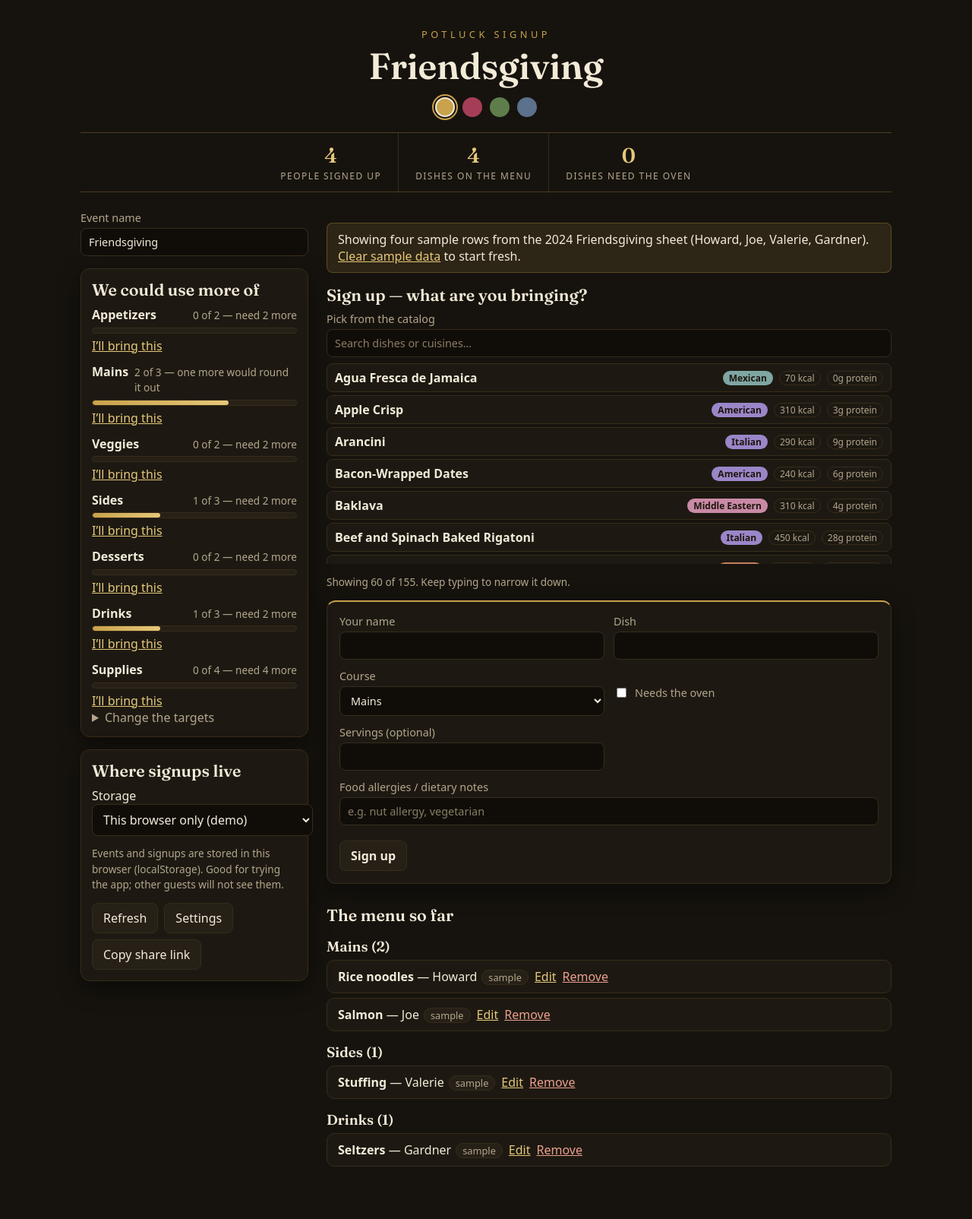
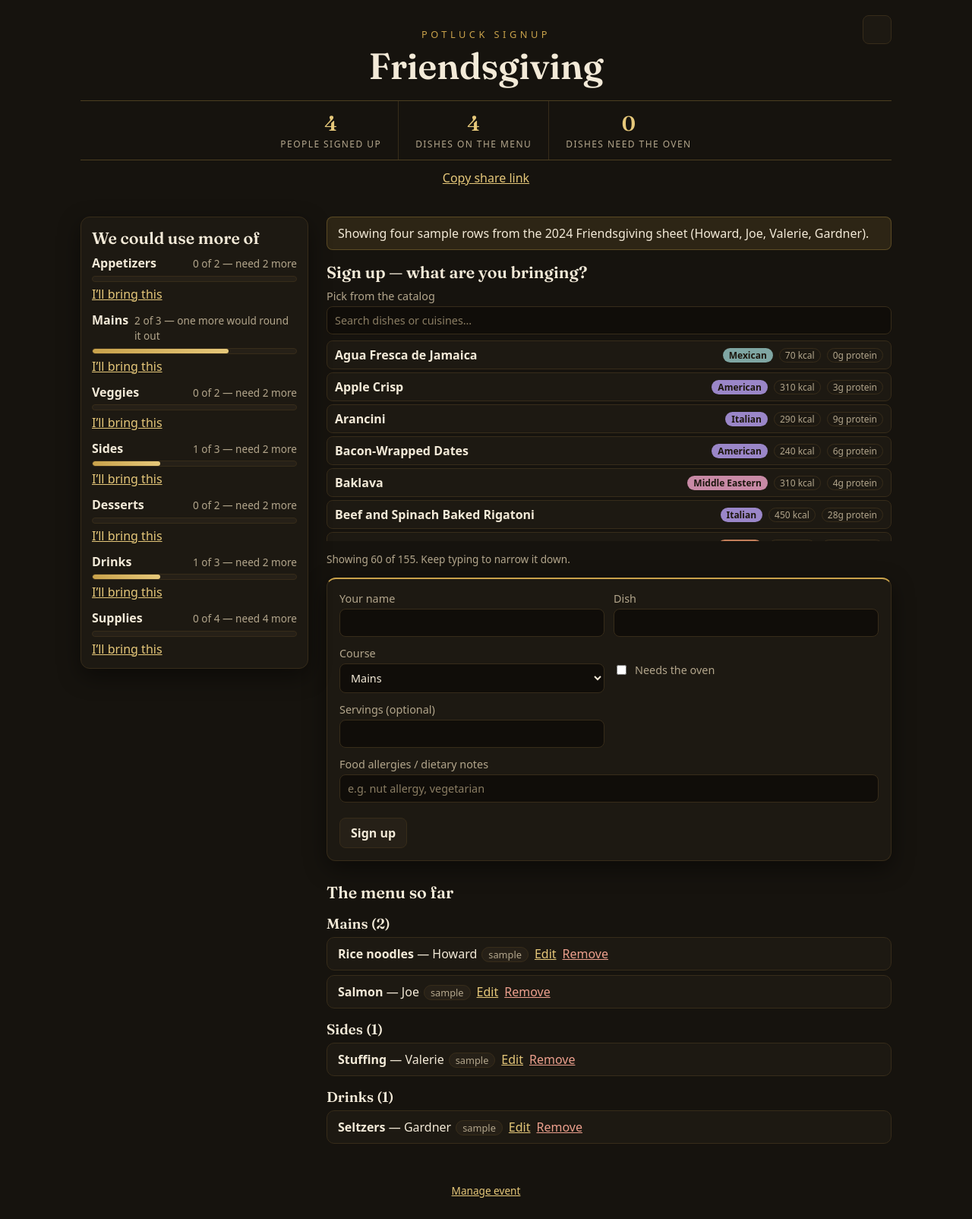
Before and after one commit to jcirni/potluck-signup, a React (Vite) app: page / in a window 1280 px wide. Shown: the whole page at 76% size. Before the commit the page ends 1579 px from the top, so only its background shows below. Built offline with nearby package versions, Linux system fonts and the light colour scheme.

Commit message:
Move management controls into a drawer

```diff
--- a/src/App.tsx
+++ b/src/App.tsx
@@ -87,6 +87,7 @@ export default function App() {
   const [confirmRemoveId, setConfirmRemoveId] = useState<string | null>(null)
   const [confirmClearSamples, setConfirmClearSamples] = useState(false)
   const [showSettings, setShowSettings] = useState(false)
+  const [manageOpen, setManageOpen] = useState(false)
   const [installPrompt, setInstallPrompt] = useState<BeforeInstallPromptEvent | null>(null)
   const [event, setEvent] = useState<PotluckEvent | null>(null)
   const [accent, setAccent] = useState<Accent>(() => {
@@ -113,6 +114,20 @@ export default function App() {
       window.removeEventListener('appinstalled', onInstalled)
     }
   }, [])
+
+  // The management drawer closes on Escape and locks page scroll while open.
+  useEffect(() => {
+    if (!manageOpen) return
+    const onKey = (e: KeyboardEvent) => {
+      if (e.key === 'Escape') setManageOpen(false)
+    }
+    window.addEventListener('keydown', onKey)
+    document.body.style.overflow = 'hidden'
+    return () => {
+      window.removeEventListener('keydown', onKey)
+      document.body.style.overflow = ''
+    }
+  }, [manageOpen])
 
   const installApp = useCallback(async () => {
     if (!installPrompt) return
@@ -350,25 +365,20 @@ export default function App() {
   return (
     <div className="page" data-accent={accent}>
       <header className="hero">
+        <button
+          type="button"
+          className="burger"
+          onClick={() => setManageOpen(true)}
+          aria-label="Manage event"
+          aria-haspopup="dialog"
+        >
+          <span />
+          <span />
+          <span />
+        </button>
         <p className="hero-eyebrow">Potluck signup</p>
         <h1 className="hero-name">{eventName}</h1>
         {event?.date && <p className="hero-date">{formatEventDate(event.date)}</p>}
-        {canEditAccent && (
-          <div className="swatches" role="group" aria-label="Event accent color">
-            {ACCENTS.map((a) => (
-              <button
-                key={a}
-                type="button"
-                className={`swatch${accent === a ? ' selected' : ''}`}
-                data-swatch={a}
-                onClick={() => void pickAccent(a)}
-                aria-label={`${a} accent`}
-                aria-pressed={accent === a}
-                title={a}
-              />
-            ))}
-          </div>
-        )}
         <div className="stats">
           <div className="stat">
             <span className="stat-num">{signups.length}</span>
@@ -389,15 +399,15 @@ export default function App() {
             </div>
           )}
         </div>
+        <div className="hero-actions">
+          <button type="button" className="link" onClick={copyShareLink}>
+            Copy share link
+          </button>
+        </div>
       </header>
 
       <div className="layout">
       <aside>
-        <label className="event-label">
-          Event name
-          <input value={eventName} onChange={(e) => saveEventName(e.target.value)} aria-label="Event name" />
-        </label>
-
         <section className="panel">
           <h2>We could use more of</h2>
           {gaps.length === 0 && <p className="good">Every course has hit its target. Nice spread.</p>}
@@ -422,24 +432,6 @@ export default function App() {
               </li>
             ))}
           </ul>
-          <details>
-            <summary>Change the targets</summary>
-            <div className="targets">
-              {COURSES.map((course) => (
-                <label key={course}>
-                  {course}
-                  <input
-                    type="number"
-                    min={0}
-                    value={targets[course]}
-                    onChange={(e) =>
-                      saveTargets({ ...targets, [course]: Math.max(0, Number(e.target.value) || 0) })
-                    }
-                  />
-                </label>
-              ))}
-            </div>
-          </details>
         </section>
 
         {allergies.length > 0 && (
@@ -455,78 +447,6 @@ export default function App() {
           </section>
         )}
 
-        <section className="panel">
-          <h2>Where signups live</h2>
-          <label>
-            Storage
-            <select value={mode} onChange={(e) => setMode(e.target.value as StoreMode)}>
-              <option value="local">This browser only (demo)</option>
-              <option value="url">Share link — snapshot in the URL</option>
-              <option value="apps-script">Google Sheet (Apps Script)</option>
-              <option value="supabase">Supabase (Postgres)</option>
-            </select>
-          </label>
-          <p className="hint">{store.note}</p>
-          <div className="row">
-            <button type="button" onClick={() => void refresh(store, false)}>
-              Refresh
-            </button>
-            <button type="button" onClick={() => setShowSettings((v) => !v)}>
-              {showSettings ? 'Hide settings' : 'Settings'}
-            </button>
-            <button type="button" onClick={copyShareLink}>
-              Copy share link
-            </button>
-            {installPrompt && (
-              <button type="button" onClick={() => void installApp()}>
-                Install app
-              </button>
-            )}
-          </div>
-          {showSettings && (
-            <div className="settings">
-              <label>
-                Apps Script web app URL
-                <input
-                  type="url"
-                  placeholder="https://script.google.com/macros/s/.../exec"
-                  value={appsScriptUrl}
-                  onChange={(e) => {
-                    setAppsScriptUrl(e.target.value)
-                    setStoredSetting(APPS_SCRIPT_URL_STORAGE_KEY, e.target.value)
-                  }}
-                />
-              </label>
-              <label>
-                Supabase project URL
-                <input
-                  type="url"
-                  placeholder="https://xyzcompany.supabase.co"
-                  value={supabaseUrl}
-                  onChange={(e) => {
-                    setSupabaseUrl(e.target.value)
-                    setStoredSetting(SUPABASE_URL_STORAGE_KEY, e.target.value)
-                  }}
-                />
-              </label>
-              <label>
-                Supabase anon key
-                <input
-                  type="password"
-                  value={supabaseKey}
-                  onChange={(e) => {
-                    setSupabaseKey(e.target.value)
-                    setStoredSetting(SUPABASE_KEY_STORAGE_KEY, e.target.value)
-                  }}
-                />
-              </label>
-              <p className="hint">
-                Keys live in this browser only. The backend code is in <code>backend/Code.gs</code> (Apps Script) and{' '}
-                <code>backend/supabase.sql</code> (Supabase).
-              </p>
-            </div>
-          )}
-        </section>
       </aside>
 
       <main>
@@ -538,25 +458,7 @@ export default function App() {
         )}
         {hasSample && (
           <p className="notice">
-            {confirmClearSamples ? (
-              <>
-                Clear the four sample rows from the 2024 sheet and start fresh?{' '}
-                <button type="button" className="link danger" onClick={() => void clearSample()}>
-                  Confirm
-                </button>{' '}
-                <button type="button" className="link" onClick={() => setConfirmClearSamples(false)}>
-                  Cancel
-                </button>
-              </>
-            ) : (
-              <>
-                Showing four sample rows from the 2024 Friendsgiving sheet (Howard, Joe, Valerie, Gardner).{' '}
-                <button type="button" className="link" onClick={() => setConfirmClearSamples(true)}>
-                  Clear sample data
-                </button>{' '}
-                to start fresh.
-              </>
-            )}
+            Showing four sample rows from the 2024 Friendsgiving sheet (Howard, Joe, Valerie, Gardner).
           </p>
         )}
         {duplicates.length > 0 && (
@@ -747,7 +649,180 @@ export default function App() {
         </section>
       </main>
       </div>
-      {!formInView && (
+
+      <footer className="page-footer">
+        <button type="button" className="link" onClick={() => setManageOpen(true)}>
+          Manage event
+        </button>
+      </footer>
+
+      {manageOpen && (
+        <>
+          <div className="drawer-backdrop" onClick={() => setManageOpen(false)} />
+          <div className="drawer" role="dialog" aria-modal="true" aria-label="Manage event">
+            <div className="drawer-head">
+              <h2>Manage event</h2>
+              <button type="button" className="drawer-close" onClick={() => setManageOpen(false)} aria-label="Close">
+                ×
+              </button>
+            </div>
+
+            <section className="drawer-section">
+              <label className="event-label">
+                Event name
+                <input value={eventName} onChange={(e) => saveEventName(e.target.value)} aria-label="Event name" />
+              </label>
+            </section>
+
+            {canEditAccent && (
+              <section className="drawer-section">
+                <h3>Accent color</h3>
+                <div className="swatches" role="group" aria-label="Event accent color">
+                  {ACCENTS.map((a) => (
+                    <button
+                      key={a}
+                      type="button"
+                      className={`swatch${accent === a ? ' selected' : ''}`}
+                      data-swatch={a}
+                      onClick={() => void pickAccent(a)}
+                      aria-label={`${a} accent`}
+                      aria-pressed={accent === a}
+                      title={a}
+                    />
+                  ))}
+                </div>
+              </section>
+            )}
+
+            <section className="drawer-section">
+              <h3>Course targets</h3>
+              <div className="targets">
+                {COURSES.map((course) => (
+                  <label key={course}>
+                    {course}
+                    <input
+                      type="number"
+                      min={0}
+                      value={targets[course]}
+                      onChange={(e) =>
+                        saveTargets({ ...targets, [course]: Math.max(0, Number(e.target.value) || 0) })
+                      }
+                    />
+                  </label>
+                ))}
+              </div>
+            </section>
+
+            <section className="drawer-section">
+              <h3>Where signups live</h3>
+              <label className="event-label">
+                Storage
+                <select value={mode} onChange={(e) => setMode(e.target.value as StoreMode)}>
+                  <option value="local">This browser only (demo)</option>
+                  <option value="url">Share link — snapshot in the URL</option>
+                  <option value="apps-script">Google Sheet (Apps Script)</option>
+                  <option value="supabase">Supabase (Postgres)</option>
+                </select>
+              </label>
+              <p className="hint">{store.note}</p>
+              <div className="row">
+                <button type="button" onClick={() => void refresh(store, false)}>
+                  Refresh
+                </button>
+                <button type="button" onClick={() => setShowSettings((v) => !v)}>
+                  {showSettings ? 'Hide settings' : 'Settings'}
+                </button>
+                {installPrompt && (
+                  <button type="button" onClick={() => void installApp()}>
+                    Install app
+                  </button>
+                )}
+              </div>
+              {showSettings && (
+                <div className="settings">
+                  <label>
+                    Apps Script web app URL
+                    <input
+                      type="url"
+                      placeholder="https://script.google.com/macros/s/.../exec"
+                      value={appsScriptUrl}
+                      onChange={(e) => {
+                        setAppsScriptUrl(e.target.value)
+                        setStoredSetting(APPS_SCRIPT_URL_STORAGE_KEY, e.target.value)
+                      }}
+                    />
+                  </label>
+                  <label>
+                    Supabase project URL
+                    <input
+                      type="url"
+                      placeholder="https://xyzcompany.supabase.co"
+                      value={supabaseUrl}
+                      onChange={(e) => {
+                        setSupabaseUrl(e.target.value)
+                        setStoredSetting(SUPABASE_URL_STORAGE_KEY, e.target.value)
+                      }}
+                    />
+                  </label>
+                  <label>
+                    Supabase anon key
+                    <input
+                      type="password"
+                      value={supabaseKey}
+                      onChange={(e) => {
+                        setSupabaseKey(e.target.value)
+                        setStoredSetting(SUPABASE_KEY_STORAGE_KEY, e.target.value)
+                      }}
+                    />
+                  </label>
+                  <p className="hint">
+                    Keys live in this browser only. The backend code is in <code>backend/Code.gs</code> (Apps Script) and{' '}
+                    <code>backend/supabase.sql</code> (Supabase).
+                  </p>
+                </div>
+              )}
+            </section>
+
+            <section className="drawer-section">
+              <h3>Share link</h3>
+              <p className="share-link">
+                <code>{window.location.href}</code>
+              </p>
+              <div className="row">
+                <button type="button" onClick={copyShareLink}>
+                  Copy share link
+                </button>
+              </div>
+            </section>
+
+            {hasSample && (
+              <section className="drawer-section">
+                <h3>Sample data</h3>
+                {confirmClearSamples ? (
+                  <p className="hint">
+                    Clear the four sample rows from the 2024 sheet and start fresh?{' '}
+                    <button type="button" className="link danger" onClick={() => void clearSample()}>
+                      Confirm
+                    </button>{' '}
+                    <button type="button" className="link" onClick={() => setConfirmClearSamples(false)}>
+                      Cancel
+                    </button>
+                  </p>
+                ) : (
+                  <p className="hint">
+                    This event still shows the four sample rows.{' '}
+                    <button type="button" className="link" onClick={() => setConfirmClearSamples(true)}>
+                      Clear sample data
+                    </button>
+                  </p>
+                )}
+              </section>
+            )}
+          </div>
+        </>
+      )}
+
+      {!formInView && !manageOpen && (
         <button type="button" className="sticky-signup" onClick={scrollToForm}>
           {editingId ? 'Back to the form' : 'Sign up'}
         </button>
--- a/src/index.css
+++ b/src/index.css
@@ -74,7 +74,24 @@ button.link.danger { color: var(--danger); }
 code { color: var(--accent-bright); }
 summary { cursor: pointer; color: var(--ink-dim); }
 .page { min-height: 100vh; }
-.hero { max-width: 1100px; margin: 0 auto; padding: 36px 16px 8px; text-align: center; }
+.hero { position: relative; max-width: 1100px; margin: 0 auto; padding: 36px 16px 8px; text-align: center; }
+.burger { position: absolute; top: 20px; right: 16px; display: flex; flex-direction: column; justify-content: center; gap: 4px; width: 38px; height: 38px; padding: 0 9px; background: var(--panel); border: 1px solid var(--line-soft); border-radius: 8px; }
+.burger:hover { border-color: var(--line); }
+.burger span { display: block; height: 2px; border-radius: 2px; background: var(--accent); }
+.hero-actions { margin-top: 12px; }
+.page-footer { max-width: 1100px; margin: 0 auto; padding: 8px 16px 28px; text-align: center; font-size: 0.85em; }
+.drawer-backdrop { position: fixed; inset: 0; z-index: 40; background: rgba(0, 0, 0, 0.55); }
+.drawer { position: fixed; z-index: 50; top: 0; right: 0; height: 100dvh; width: min(380px, 92vw); overflow-y: auto; background: var(--panel); border-left: 1px solid var(--line); box-shadow: var(--shadow); padding: 18px; animation: drawer-in-x 0.22s ease; }
+.drawer-head { display: flex; justify-content: space-between; align-items: center; margin-bottom: 6px; }
+.drawer-head h2 { margin: 0; }
+.drawer-close { background: none; border: 0; color: var(--ink-dim); font-size: 1.5em; line-height: 1; padding: 4px 8px; }
+.drawer-close:hover { color: var(--ink); }
+.drawer-section { padding: 12px 0; border-top: 1px solid var(--line-soft); }
+.drawer-section h3 { margin: 0 0 8px; }
+.drawer-section .row button { background: var(--panel-2); }
+.share-link { word-break: break-all; font-size: 0.85em; margin: 0; }
+@keyframes drawer-in-x { from { transform: translateX(24px); opacity: 0; } to { transform: none; opacity: 1; } }
+@keyframes drawer-in-y { from { transform: translateY(24px); opacity: 0; } to { transform: none; opacity: 1; } }
 .hero-eyebrow { margin: 0; font-size: 0.8em; letter-spacing: 0.35em; text-transform: uppercase; color: var(--accent); }
 .hero-name { margin: 8px 0 4px; font-size: 3em; font-weight: 600; line-height: 1.05; }
 .hero-date { margin: 0; font-family: var(--font-display); font-style: italic; font-size: 1.15em; color: var(--ink-dim); }
@@ -101,7 +118,7 @@ summary { cursor: pointer; color: var(--ink-dim); }
 [data-accent='burgundy'] { --accent: #c96f83; --accent-bright: #e09bab; --accent-ink: #260d14; --accent-soft: rgba(201, 111, 131, 0.13); --line: rgba(201, 111, 131, 0.3); }
 [data-accent='forest'] { --accent: #9db87c; --accent-bright: #bcd39f; --accent-ink: #131f0c; --accent-soft: rgba(157, 184, 124, 0.13); --line: rgba(157, 184, 124, 0.3); }
 [data-accent='slate'] { --accent: #9db4cc; --accent-bright: #bfd2e6; --accent-ink: #0e1620; --accent-soft: rgba(157, 180, 204, 0.13); --line: rgba(157, 180, 204, 0.3); }
-.swatches { display: flex; justify-content: center; gap: 10px; margin-top: 16px; }
+.swatches { display: flex; gap: 10px; margin-top: 4px; }
 .swatch { width: 26px; height: 26px; border-radius: 50%; border: 2px solid transparent; padding: 0; }
 .swatch.selected { border-color: var(--ink); box-shadow: 0 0 0 2px var(--bg), 0 0 0 4px currentColor; }
 .swatch[data-swatch='brass'] { background: #c9a24b; color: #c9a24b; }
@@ -115,4 +132,5 @@ summary { cursor: pointer; color: var(--ink-dim); }
   .hero-name { font-size: 2.2em; }
   .stat { padding: 10px 14px; }
   .sticky-signup { display: block; position: fixed; left: 50%; transform: translateX(-50%); bottom: calc(14px + env(safe-area-inset-bottom)); z-index: 20; background: var(--accent); color: var(--accent-ink); border: 0; border-radius: 999px; padding: 13px 34px; font-weight: 700; box-shadow: var(--shadow); }
+  .drawer { top: auto; bottom: 0; left: 0; right: 0; width: auto; height: auto; max-height: 88dvh; border-left: 0; border-top: 1px solid var(--line); border-radius: 16px 16px 0 0; animation: drawer-in-y 0.22s ease; }
 }
```
